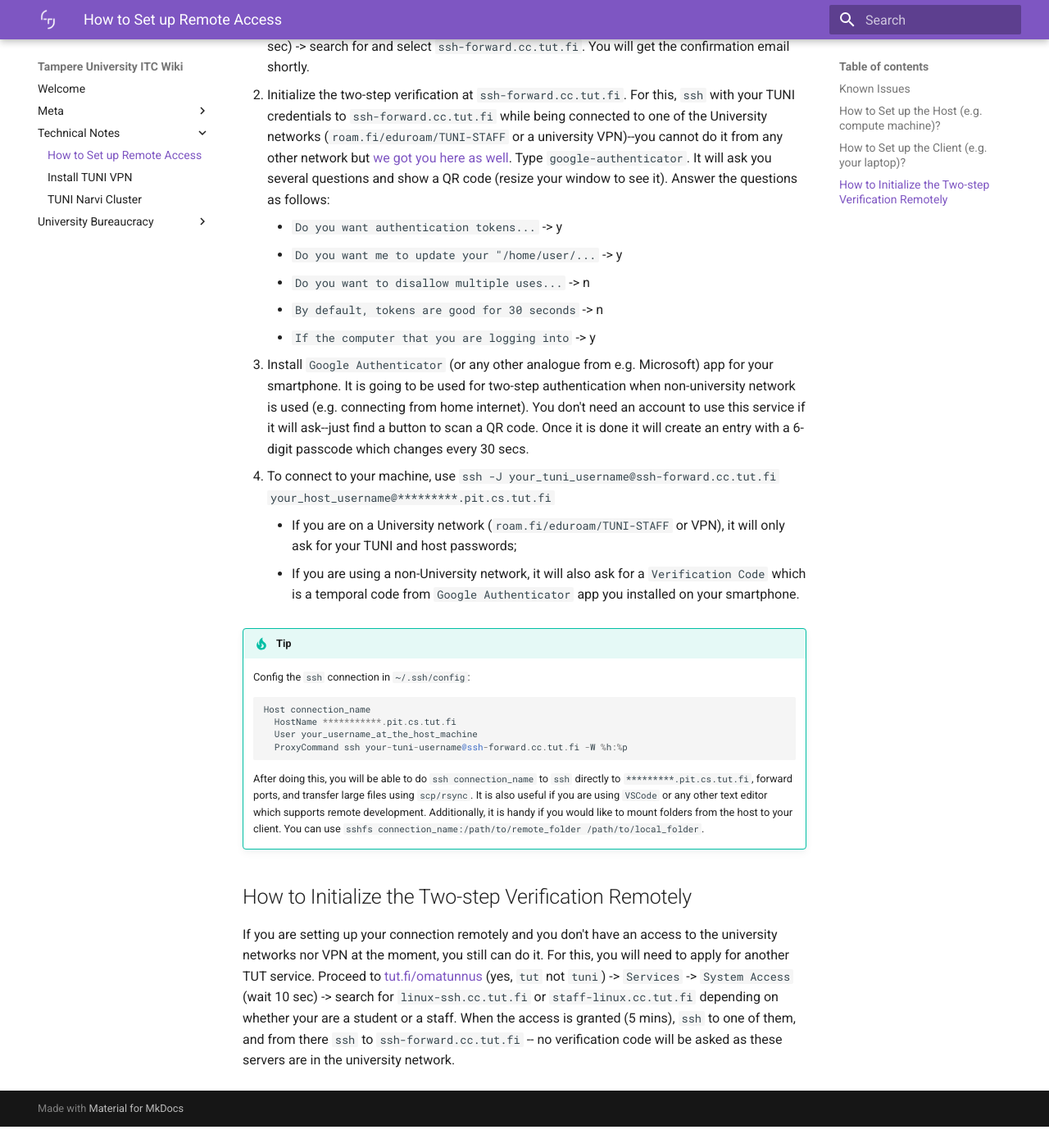
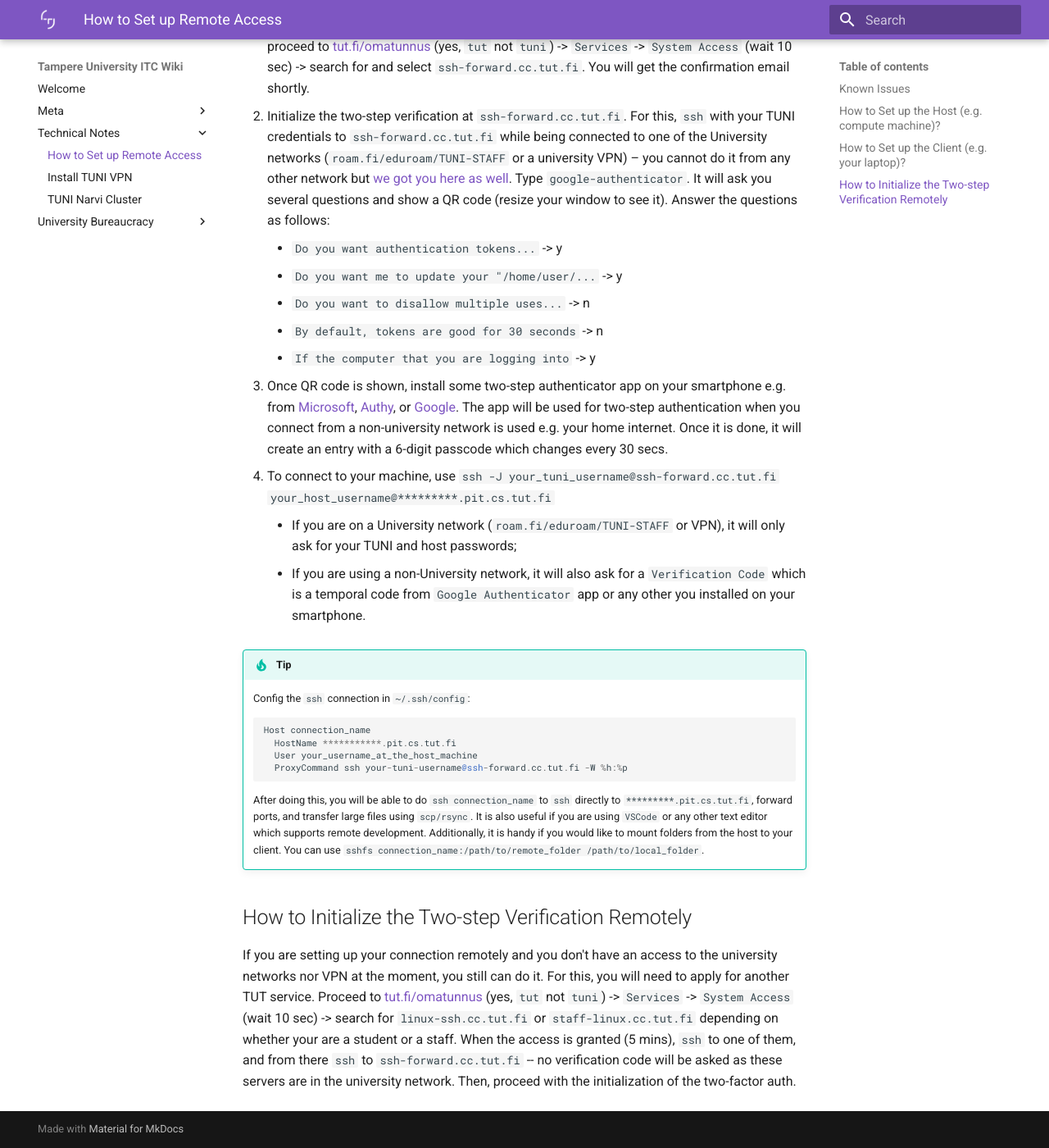
Before and after one commit to TUNI-ITC/wiki, an MkDocs documentation site: the page built from docs/Technical-Notes/how-to-set-up-remote-access.md, in a window 1280 px wide and 1400 px high, scrolled down 1679 px. Shown: the whole window at 82% size. Built offline with MkDocs 1.6.1 and Material for MkDocs 9.7.7, drawn with Linux system fonts in a browser that asks for light colours; before the commit the page ends 3053 px from its top, so only the background shows below that; some of the changed text lies outside the part shown.

Commit message:
how2setup_remote: 2fa app links + minor fixes (#21)

```diff
--- a/docs/Technical-Notes/how-to-set-up-remote-access.md
+++ b/docs/Technical-Notes/how-to-set-up-remote-access.md
@@ -10,9 +10,9 @@ The host machine will be reachable using a University-maintained laptop using Un
 
 ## Known Issues
 
-- You will need to contact `it-helpdesk@tuni.fi`. This might take some time.
-- `ssh-forward.cc.tut.fi` doesn't support key-pair authentication. You can only login with passwords.
-- Different log-in procedure depending on the network you are using. One-step on `roam.fi/eduroam/TUNI-STAFF`, two-step on other networks.
+- You will need to contact `it-helpdesk@tuni.fi` and ask to activate and configure your wall internet socket in a special way. This might take some time.
+- `ssh-forward.cc.tut.fi` doesn't support key-pair authentication.
+- Depending on the network you are using, a different log in procedure will be required: only your TUNI password if you are connected to `roam.fi/eduroam/TUNI-STAFF`; and your password + 2FA passcode on other networks.
 - `ssh-forward.cc.tut.fi` has very limited disk space for each user (few MB). Therefore, can only be used as a proxy for your `ssh` connection *which is its main purpose*.
 
 ## How to Set up the **Host** (e.g. compute machine)?
@@ -29,16 +29,16 @@ The host machine will be reachable using a University-maintained laptop using Un
 If you have a machine which is already connected to `pit.cs.tut.fi`, you will only need to follow this guide.
 
 1. Now your machine (host) should be reachable from TUNI-maintained computers connected to `TUNI-STAFF` WiFi or VPN directly via `ssh`. To connect to it from a self-maintained/personal device, you need to get access to `ssh-forward.cc.tut.fi`. For this, proceed to [tut.fi/omatunnus](https://www.tut.fi/omatunnus) (yes, `tut` not `tuni`) -> `Services` -> `System Access` (wait 10 sec) -> search for and select `ssh-forward.cc.tut.fi`. You will get the confirmation email shortly.
-2. Initialize the two-step verification at `ssh-forward.cc.tut.fi`. For this, `ssh` with your TUNI credentials to `ssh-forward.cc.tut.fi` while being connected to one of the University networks (`roam.fi/eduroam/TUNI-STAFF` or a university VPN)--you cannot do it from any other network but [we got you here as well](#how-to-initialize-the-two-step-verification-remotely). Type `google-authenticator`. It will ask you several questions and show a QR code (resize your window to see it). Answer the questions as follows:
+2. Initialize the two-step verification at `ssh-forward.cc.tut.fi`. For this, `ssh` with your TUNI credentials to `ssh-forward.cc.tut.fi` while being connected to one of the University networks (`roam.fi/eduroam/TUNI-STAFF` or a university VPN) – you cannot do it from any other network but [we got you here as well](#how-to-initialize-the-two-step-verification-remotely). Type `google-authenticator`. It will ask you several questions and show a QR code (resize your window to see it). Answer the questions as follows:
     - `Do you want authentication tokens...` -> y
     - `Do you want me to update your "/home/user/...` -> y
     - `Do you want to disallow multiple uses...` -> n
     - `By default, tokens are good for 30 seconds` -> n
     - `If the computer that you are logging into` -> y
-8. Install `Google Authenticator` (or any other analogue from e.g. Microsoft) app for your smartphone. It is going to be used for two-step authentication when non-university network is used (e.g. connecting from home internet). You don't need an account to use this service if it will ask--just find a button to scan a QR code. Once it is done it will create an entry with a 6-digit passcode which changes every 30 secs.
-9.  To connect to your machine, use `ssh -J your_tuni_username@ssh-forward.cc.tut.fi your_host_username@*********.pit.cs.tut.fi`
+3. Once QR code is shown, install some two-step authenticator app on your smartphone e.g. from [Microsoft](https://www.microsoft.com/en-us/account/authenticator), [Authy](https://authy.com/), or [Google](https://www.google.com/search?q=Google+Authenticator+apple+android). The app will be used for two-step authentication when you connect from a non-university network is used e.g. your home internet. Once it is done, it will create an entry with a 6-digit passcode which changes every 30 secs.
+4.  To connect to your machine, use `ssh -J your_tuni_username@ssh-forward.cc.tut.fi your_host_username@*********.pit.cs.tut.fi`
     - If you are on a University network (`roam.fi/eduroam/TUNI-STAFF` or VPN), it will only ask for your TUNI and host passwords;
-    - If you are using a non-University network, it will also ask for a `Verification Code` which is a temporal code from `Google Authenticator` app you installed on your smartphone.
+    - If you are using a non-University network, it will also ask for a `Verification Code` which is a temporal code from `Google Authenticator` app or any other you installed on your smartphone.
 
 
 !!! tip
@@ -53,4 +53,4 @@ If you have a machine which is already connected to `pit.cs.tut.fi`, you will on
 
 
 ## How to Initialize the Two-step Verification Remotely
-If you are setting up your connection remotely and you don't have an access to the university networks nor VPN at the moment, you still can do it. For this, you will need to apply for another TUT service. Proceed to [tut.fi/omatunnus](https://www.tut.fi/omatunnus) (yes, `tut` not `tuni`) -> `Services` -> `System Access` (wait 10 sec) -> search for `linux-ssh.cc.tut.fi` or `staff-linux.cc.tut.fi` depending on whether your are a student or a staff. When the access is granted (5 mins), `ssh` to one of them, and from there `ssh` to `ssh-forward.cc.tut.fi` -- no verification code will be asked as these servers are in the university network.
+If you are setting up your connection remotely and you don't have an access to the university networks nor VPN at the moment, you still can do it. For this, you will need to apply for another TUT service. Proceed to [tut.fi/omatunnus](https://www.tut.fi/omatunnus) (yes, `tut` not `tuni`) -> `Services` -> `System Access` (wait 10 sec) -> search for `linux-ssh.cc.tut.fi` or `staff-linux.cc.tut.fi` depending on whether your are a student or a staff. When the access is granted (5 mins), `ssh` to one of them, and from there `ssh` to `ssh-forward.cc.tut.fi` -- no verification code will be asked as these servers are in the university network. Then, proceed with the initialization of the two-factor auth.
```
Also changed, not shown: docs/Meta/how-to-contribute.md (+1 -1 lines).
